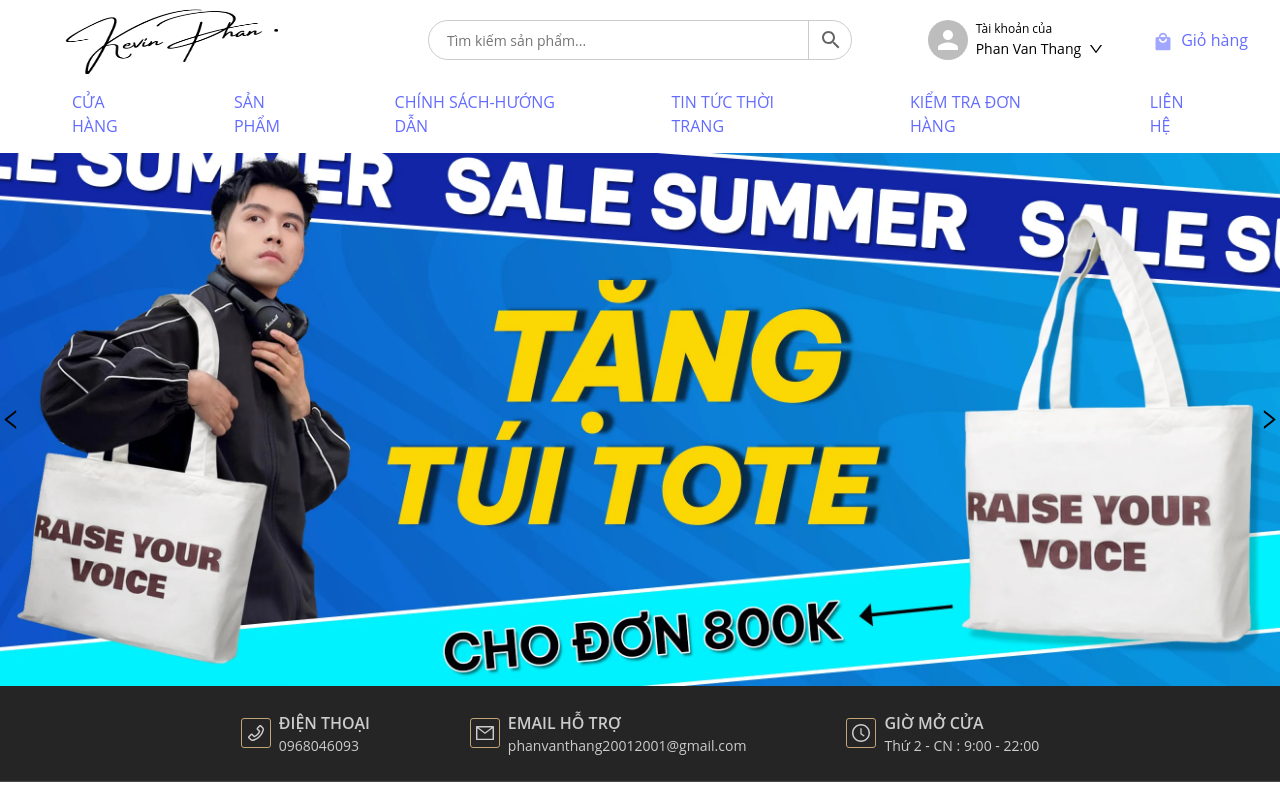
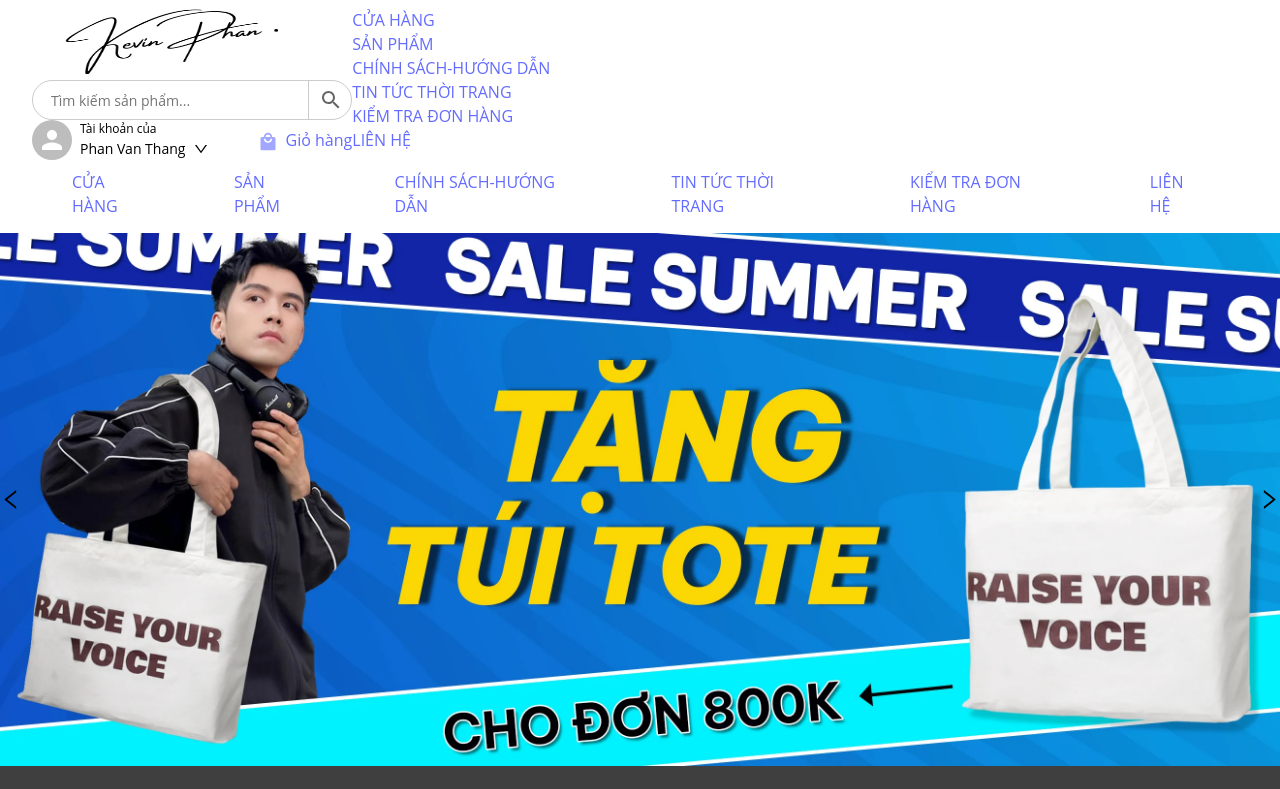
Before and after one commit to phanvanthang0411/Website-Clothes, a React (Vite) app in the folder Website-Clothes-Purchase/: page / in a window 1280 px wide. Shown: the top 789 px of the page. Built offline with nearby package versions, Linux system fonts and the light colour scheme.

Commit message:
[WEB-CLOTHES-10] Change common component for header

```diff
--- a/Website-Clothes-Purchase/src/commonComponent/component/header.tsx
+++ b/Website-Clothes-Purchase/src/commonComponent/component/header.tsx
@@ -7,6 +7,70 @@ import image from '../../assets/image'
 import { RoutePath } from '../../structure/router/utils'
 import '../scss/header.scss'
 import LoginForm from './loginForm'
+import { Dropdown, MenuProps } from 'antd'
+
+interface NavItem {
+    id: string
+    text: string
+    url: string
+    items?: MenuProps['items']
+}
+const getNavs = (): NavItem[] => [
+    {
+        id: 'nav-shop',
+        text: 'CỬA HÀNG',
+        url: RoutePath.HomeShop
+    },
+    {
+        id: 'nav-product',
+        text: 'SẢN PHẨM',
+        url: RoutePath.Collection,
+        items: [
+            {
+                key: '1',
+                label: <div>ÁO POLO</div>
+            },
+            {
+                key: '2',
+                label: <div>QUẦN</div>
+            },
+            {
+                key: '3',
+                label: <div>SƠ MI</div>
+            }
+        ]
+    },
+    {
+        id: 'nav-policy-guideline',
+        text: 'CHÍNH SÁCH-HƯỚNG DẪN',
+        url: RoutePath.Index,
+        items: [
+            {
+                key: '1',
+                label: <div>Chính sách bảo hành</div>
+            },
+            {
+                key: '2',
+                label: <div>Chính sách đổi trả</div>
+            }
+        ]
+    },
+    {
+        id: 'nav-blog-news',
+        text: 'TIN TỨC THỜI TRANG',
+        url: RoutePath.BlogNews
+    },
+    {
+        id: 'nav-check-order',
+        text: 'KIỂM TRA ĐƠN HÀNG',
+        url: RoutePath.CheckOrder
+    },
+    {
+        id: 'nav-contact',
+        text: 'LIÊN HỆ',
+        url: RoutePath.Contact
+    }
+]
 
 export default function Header() {
     const [currentValueSearch, setCurrentValueSearch] = useState<string>('')
@@ -14,9 +78,10 @@ export default function Header() {
     const handleChangeValue = (e: React.ChangeEvent<HTMLInputElement>) => {
         setCurrentValueSearch(e.target.value)
     }
-
+    const navigation: NavItem[] = getNavs()
     return (
         <header className='common-header' id='header'>
+            <div className='common-header-introduce'>
                 <div className='common-header-logo'>
                     <Link to={RoutePath.Index}>
                         <img src={`${image.kevin_phan_logo}`} alt='logo-shop' />
@@ -49,6 +114,23 @@ export default function Header() {
                         </Link>
                     </div>
                 </div>
+            </div>
+            <div className='common-header-navs'>
+                {navigation.map((_v, index) => {
+                    return (
+                        <Dropdown
+                            menu={{ items: _v.items ? _v.items : [] }}
+                            placement='bottom'
+                            trigger={['hover']}
+                            key={`navigation-item-${index}`}
+                        >
+                            <div id={_v.id} className='common-navs-item'>
+                                <Link to={_v.url}>{_v.text}</Link>
+                            </div>
+                        </Dropdown>
+                    )
+                })}
+            </div>
         </header>
     )
 }
--- a/Website-Clothes-Purchase/src/commonComponent/scss/footer.scss
+++ b/Website-Clothes-Purchase/src/commonComponent/scss/footer.scss
@@ -1,7 +1,7 @@
 #footer{
     color: #FFFFFF;
+    background-color: #3f3f3f;
     .footer-top{
-        background-color: var(--footer-color);
         padding: 25px 0;
         border-bottom: 1px solid #4c4b4b;
         display: flex;
--- a/Website-Clothes-Purchase/src/page/register/index.tsx
+++ b/Website-Clothes-Purchase/src/page/register/index.tsx
@@ -9,6 +9,10 @@ const Register = () => {
     const onChangeRadio = (e: RadioChangeEvent) => {
         console.log('radio checked', e.target.value)
         setValueRadio(e.target.value)
+    }
+
+    const handleClickBackButton = () => {
+
     }
 
     return (
@@ -51,7 +55,7 @@ const Register = () => {
                         </div>
                         <button className='btn-register-user'>Đăng ký</button>
                     </form>
-                    <div className='register-content-right-back'>
+                    <div className='register-content-right-back' onClick={handleClickBackButton}>
                         <ArrowLeftOutlined style={{marginRight: '8px'}}/>
                         <div>Quay lại trang chủ</div>
                     </div>
--- a/Website-Clothes-Purchase/src/page/register/scss/register.scss
+++ b/Website-Clothes-Purchase/src/page/register/scss/register.scss
@@ -65,6 +65,12 @@
             display: flex;
             align-items: center;
             font-size: 18px;
+            cursor: pointer;
+            padding: 8px;
+            width: fit-content;
+            &:hover{
+                background: #F7F7F7;
+            }
         }
     }
 }
```
Lines whose indentation alone changed are shown as unchanged.
